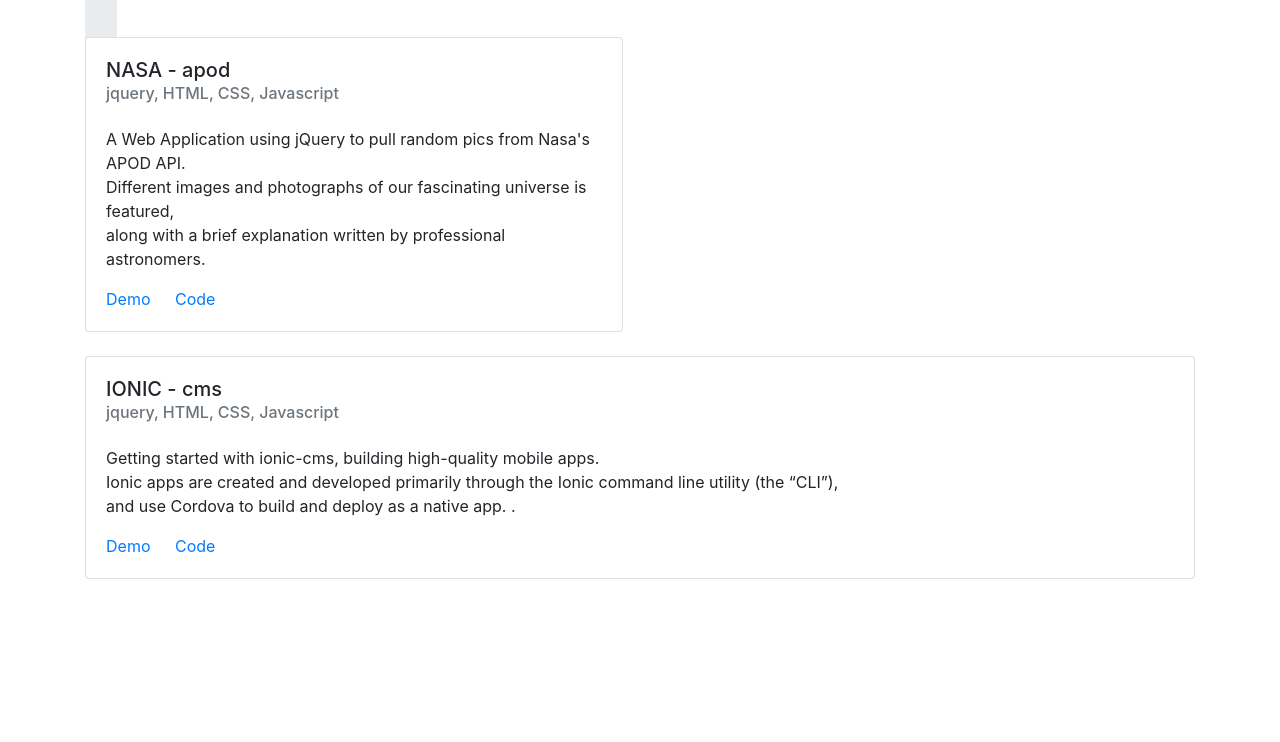
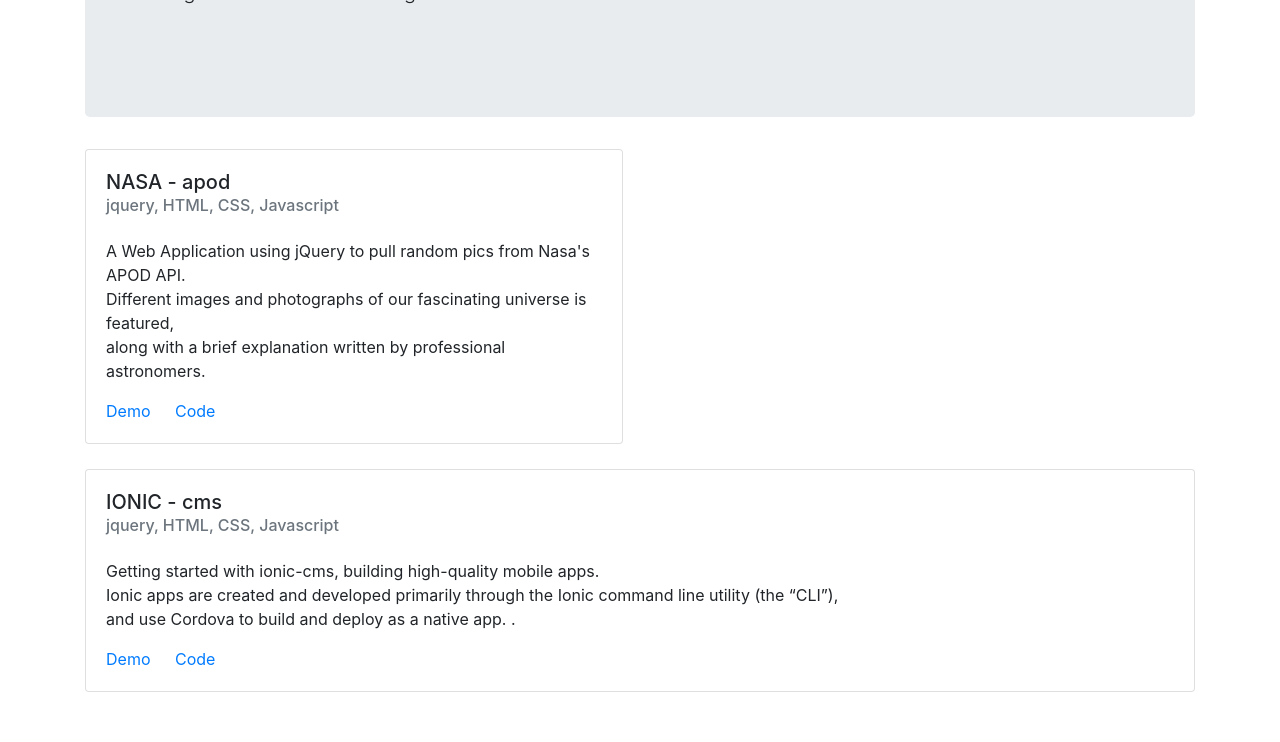
Before and after one commit to julietta007/julietta007.github.io, a plain HTML site: page index.html in a window 1280 px wide. Shown: the part 173-915 px from the top of the page. Before the commit the page ends 800 px from the top, so only its background shows below. Drawn offline with nearby package versions, Linux system fonts and the light colour scheme.

Commit message:
Changes to index.cees

```diff
--- a/index.css
+++ b/index.css
@@ -1,5 +1,3 @@
-div {display: inline;}
-
 #row {display: inline;}
 #col {display: inline;}
 #card {display: inline;}
```
